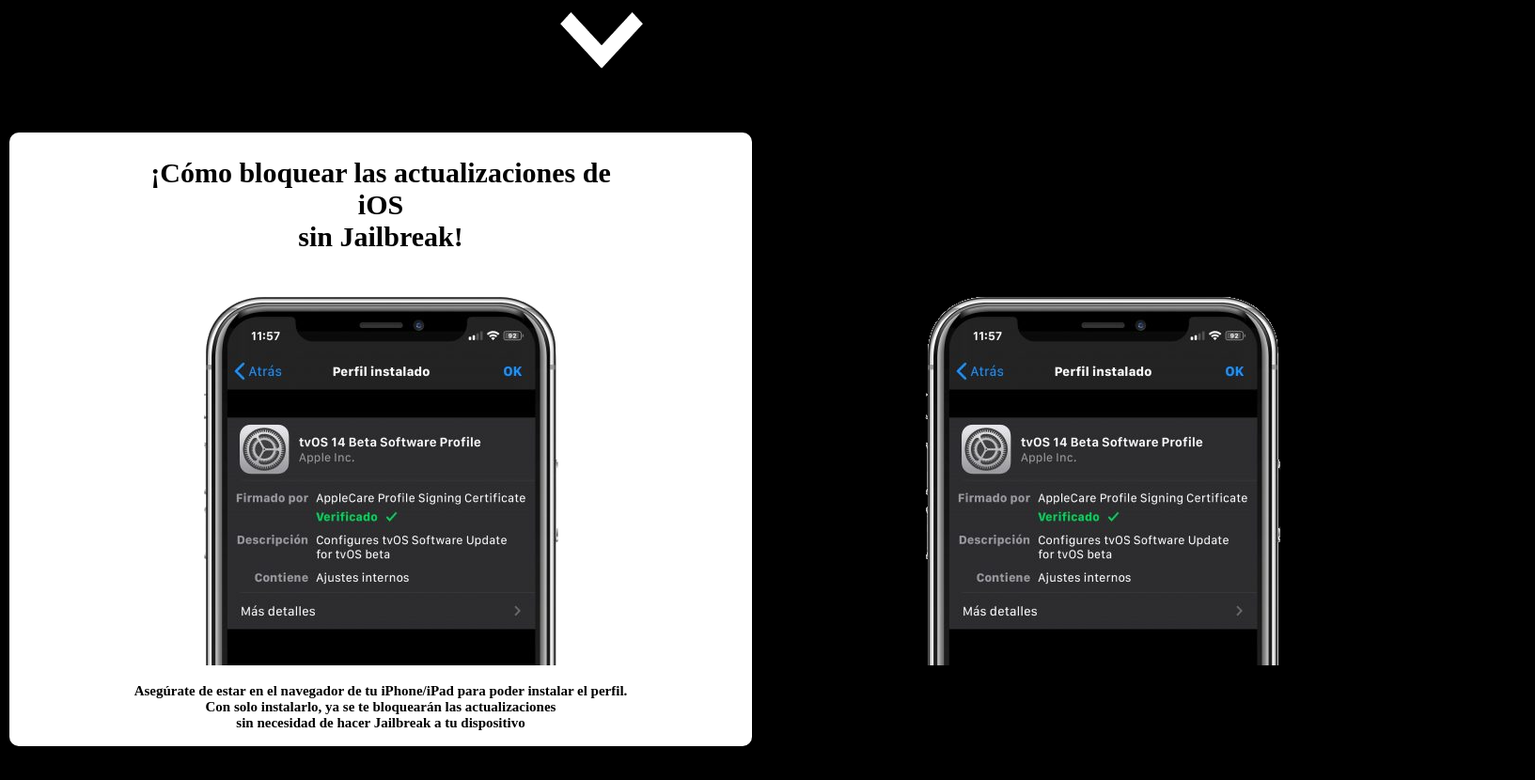
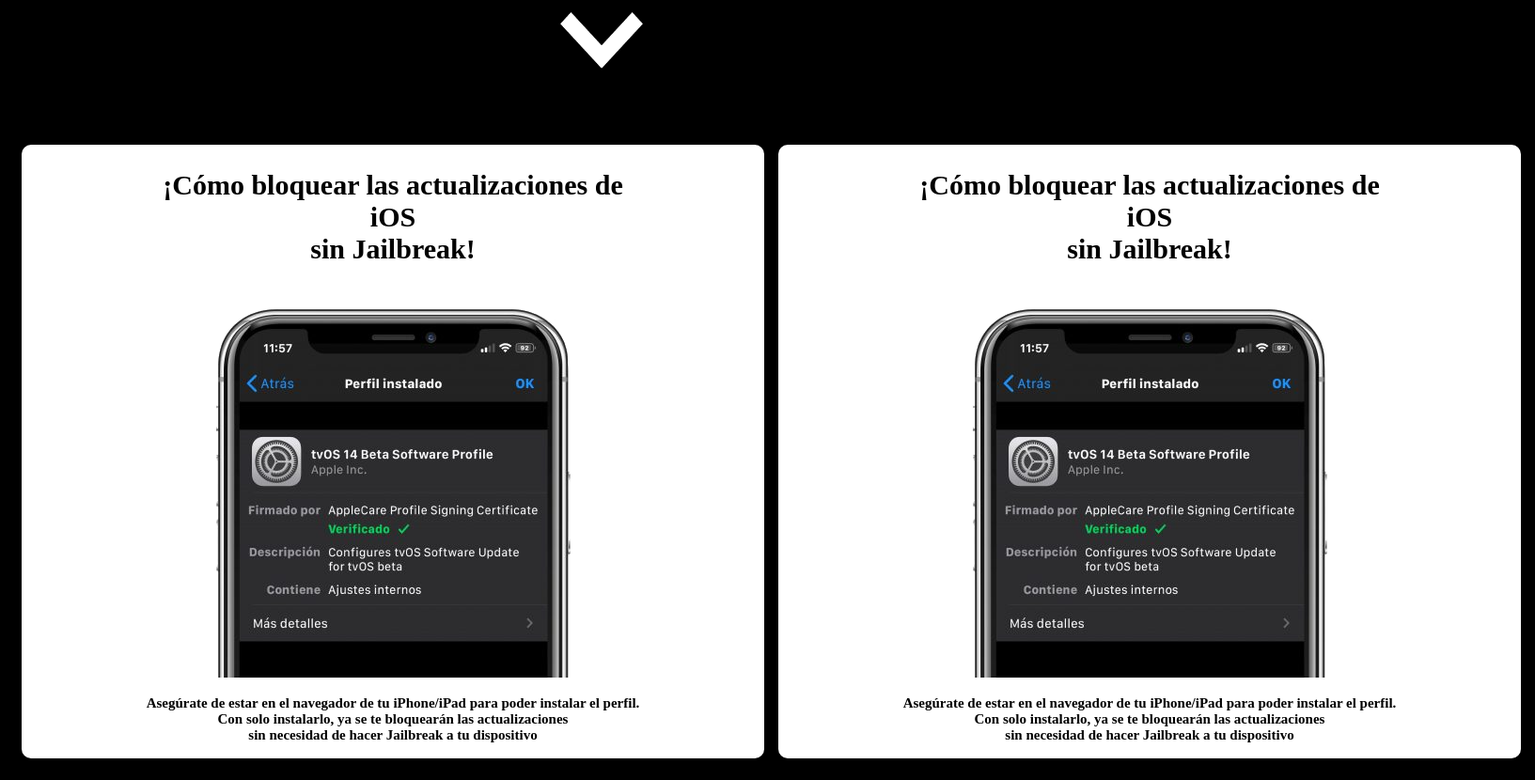
Before and after one commit to realrodri/realrodri.github.io, a plain HTML site: page home.html in a window 1280 px wide. Shown: the part 630-1460 px from the top of the page at 94% size, 1633 px wide, since content can reach past the window. Before the commit the page ends 1434 px from the top, so only its background shows below. Drawn offline with Linux system fonts and the light colour scheme; a web font is replaced by a local one.

Commit message:
Add files via upload

```diff
--- a/resources/styleforhome.css
+++ b/resources/styleforhome.css
@@ -72,3 +72,20 @@ a:link {
   padding-right: 100px;
   font-size: 15px;
 }
+
+#rightarticle {
+  font-family: applefont;
+  background-color: white;
+  color: black;
+  padding-left: 25px;
+  padding-right: 25px;
+  border-radius: 15px;
+  -moz-border-radius: 10px;
+  -webkit-border-radius: 10px;
+  margin-left: 10px;
+}
+
+table {
+  border-collapse: separate;
+  border-spacing: 15px;
+}
```
